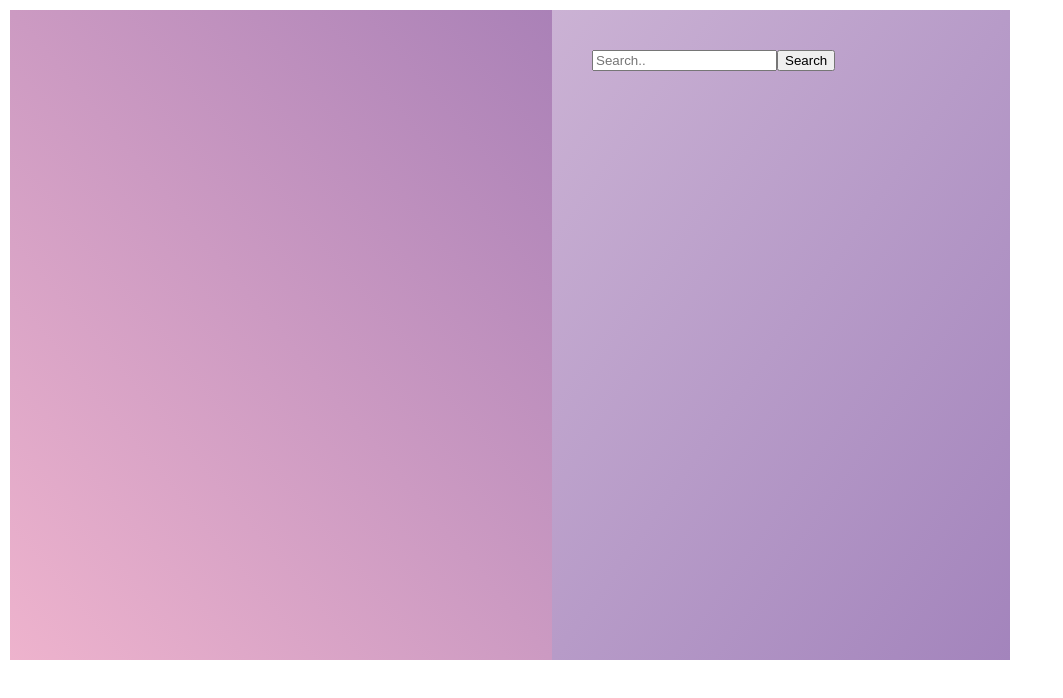
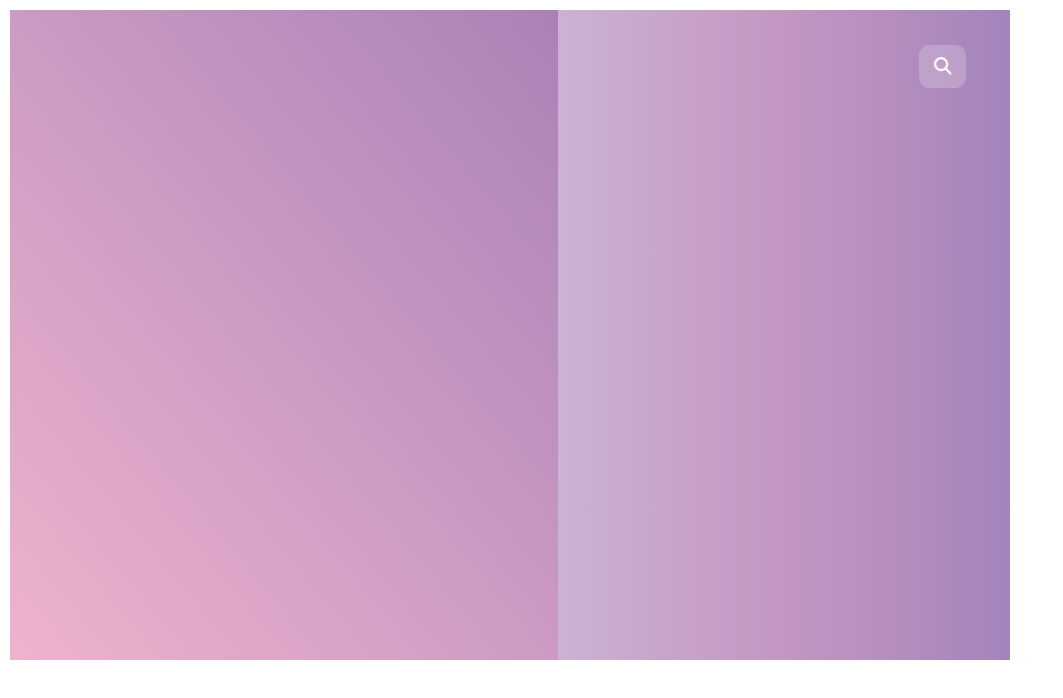
Before and after one commit to purva-coditas/WeatherApp, a React app: page / in a window 1280 px wide. Shown: the top 698 px of the page, without its empty margins (0-1063 px from the left). Built offline with nearby package versions, Linux system fonts and the light colour scheme.

Commit message:
added some styles to Suntime and added GrabData.scss

```diff
--- a/src/App.scss
+++ b/src/App.scss
@@ -2,94 +2,11 @@
 @import './component/SunTime.scss';
 @import './component/AirQuality.scss';
 @import './component/Switch.scss';
+@import './component/GrabData.scss';
 body {
   text-align: center;
   margin: 10px;
   color: white;
-}
-
-.main-div {
-  height: 650px;
-  width: 1000px;
-  display: flex;
-  text-align: left;
-}
-
-.left-side {
-  width: 55%;
-  height: 570px;
-  padding: 40px;
-  background: #eeb3cd; /* fallback for old browsers */
-  background: -webkit-linear-gradient(
-    to bottom left,
-    #aa81b7,
-    #eeb3cd
-  ); /* Chrome 10-25, Safari 5.1-6 */
-  background: linear-gradient(to bottom left, #aa81b7, #eeb3cd);
-}
-
-.right-side {
-  width: 45%;
-  height: 570px;
-  padding: 40px;
-  background: #a384bc;
-  background: -webkit-linear-gradient(to bottom right, #cbb2d4, #a384bc);
-  background: linear-gradient(to bottom right, #cbb2d4, #a384bc);
-}
-
-.temp {
-  font-size: 150px;
-  font-weight: 200;
-  margin: 0;
-  .celcius {
-    font-size: 50px;
-    position: absolute;
-    top: 170px;
-  }
-}
-
-.current-date {
-  font-size: 40px;
-  margin: 0px;
-}
-
-.day-time {
-  font-size: 18px;
-  margin: 5px 0 30px 0;
-  .day {
-    padding-right: 10px;
-    border-right: 1px solid white;
-  }
-  .time {
-    padding-left: 10px;
-  }
-}
-
-.other-data {
-  font-size: 15px;
-  margin: 5px 0 30px 0;
-  .wind {
-    padding-right: 20px;
-    border-right: 1px solid white;
-  }
-  .humidity {
-    padding: 0 20px;
-    border-right: 1px solid white;
-  }
-  .weather {
-    padding-left: 20px;
-  }
-}
-
-.daysummary {
-  text-align: center;
-  width: 40px;
-  margin: 10px;
-  background-color: rgba(255, 255, 255, 0.2);
-  border-radius: 12px;
-  padding: 1rem;
-  box-shadow: 0 1px 18px 10px rgba(0, 0, 0, 0.25);
-  border-color: black;
 }
 
 // color 1   #eeb3cd  rgba(237,179,205,255)
--- /dev/null
+++ b/src/component/GrabData.scss
@@ -0,0 +1,107 @@
+.main-div {
+  height: 650px;
+  width: 1000px;
+  display: flex;
+  text-align: left;
+}
+
+.left-side {
+  width: 55%;
+  height: 570px;
+  padding: 40px;
+  background: #eeb3cd; /* fallback for old browsers */
+  background: -webkit-linear-gradient(
+    to bottom left,
+    #aa81b7,
+    #eeb3cd
+  ); /* Chrome 10-25, Safari 5.1-6 */
+  background: linear-gradient(to bottom left, #aa81b7, #eeb3cd);
+}
+
+.right-side {
+  width: 45%;
+  height: 580px;
+  padding: 35px;
+  background: #a384bc;
+  background: -webkit-linear-gradient(to bottom right, #cbb2d4, #a384bc);
+  // background: linear-gradient(to bottom right, );
+  background: linear-gradient(to right, #cbb2d4, #c496c1, #a384bc);
+}
+
+.temp {
+  font-size: 150px;
+  font-weight: 200;
+  margin: 0;
+  .celcius {
+    font-size: 50px;
+    position: absolute;
+    top: 170px;
+  }
+}
+
+.current-date {
+  font-size: 40px;
+  margin: 0px;
+}
+
+.day-time {
+  font-size: 18px;
+  margin: 5px 0 30px 0;
+  .day {
+    padding-right: 10px;
+    border-right: 1px solid white;
+  }
+  .time {
+    padding-left: 10px;
+  }
+}
+
+.other-data {
+  font-size: 15px;
+  margin: 5px 0 30px 0;
+  .wind {
+    padding-right: 20px;
+    border-right: 1px solid white;
+  }
+  .humidity {
+    padding: 0 20px;
+    border-right: 1px solid white;
+  }
+  .weather {
+    padding-left: 20px;
+  }
+}
+
+.daysummary {
+  text-align: center;
+  width: 40px;
+  margin: 10px;
+  background-color: rgba(255, 255, 255, 0.2);
+  border-radius: 12px;
+  padding: 1rem;
+  box-shadow: 0 1px 18px 10px rgba(0, 0, 0, 0.25);
+  border-color: black;
+}
+
+.search-btn {
+  background-color: rgba(255, 255, 255, 0.2);
+  outline: none;
+  border: none;
+  color: white;
+  font-size: 20px;
+  padding: 10px 15px;
+  border-radius: 10px;
+  margin-left: 10px;
+}
+
+.search-bar {
+  background-color: transparent;
+  border: none;
+  width: 80%;
+  height: 30px;
+  border-radius: 20px;
+  padding: 5px;
+  &:focus {
+    border: none;
+  }
+}
--- a/src/component/GrabData.tsx
+++ b/src/component/GrabData.tsx
@@ -12,6 +12,8 @@ import {
   faDroplet,
   faCloudRain,
   faCloud,
+  faLocationDot,
+  faMagnifyingGlass,
 } from '@fortawesome/free-solid-svg-icons';
 import Switch from './Switch';
 
@@ -133,16 +135,20 @@ const GrabData: React.FC = () => {
       <div className="right-side">
         <div>
           <input
+            className="search-bar"
             type="text"
-            placeholder="Search.."
             onChange={(e) => setQuery(e.target.value)}
             value={query}
           />
-          <button onClick={handleSearch}>Search</button>
+          <button className="search-btn" onClick={handleSearch}>
+            <FontAwesomeIcon icon={faMagnifyingGlass} size="sm" />
+          </button>
         </div>
         {weather && (
           <h2>
-            {weather.name},{weather.sys.country}
+            <FontAwesomeIcon icon={faLocationDot} size="sm" />
+            &nbsp; &nbsp;
+            {weather.name},&nbsp;{weather.sys.country}
           </h2>
         )}
         <>{weather && <SunTime rise={rise} set={set} />}</>
--- a/src/component/SunTime.scss
+++ b/src/component/SunTime.scss
@@ -9,7 +9,6 @@
     width: 70px;
     background-color: rgba(255, 255, 255, 0.2);
     margin: 5px 5px 35px 5px;
-    // margin-top: 0;
     border-radius: 45px;
     padding: 10px;
   }
@@ -23,8 +22,8 @@
   height: 170px;
   width: 80px;
   position: absolute;
-  top: 180px;
-  right: 738px;
+  top: 183px;
+  right: 743px;
   background-color: rgba(255, 255, 255, 0.2);
   margin: 20px;
   border-radius: 45px;
--- a/src/component/SunTime.tsx
+++ b/src/component/SunTime.tsx
@@ -58,7 +58,7 @@ const SunTime = ({ rise, set }: SunProps) => {
               minute: '2-digit',
             })}{' '}
             <small>
-              {new Date(rise * 1000).toLocaleTimeString('en-US', {
+              {new Date(set * 1000).toLocaleTimeString('en-US', {
                 hour: '2-digit',
                 minute: '2-digit',
               })}
```
